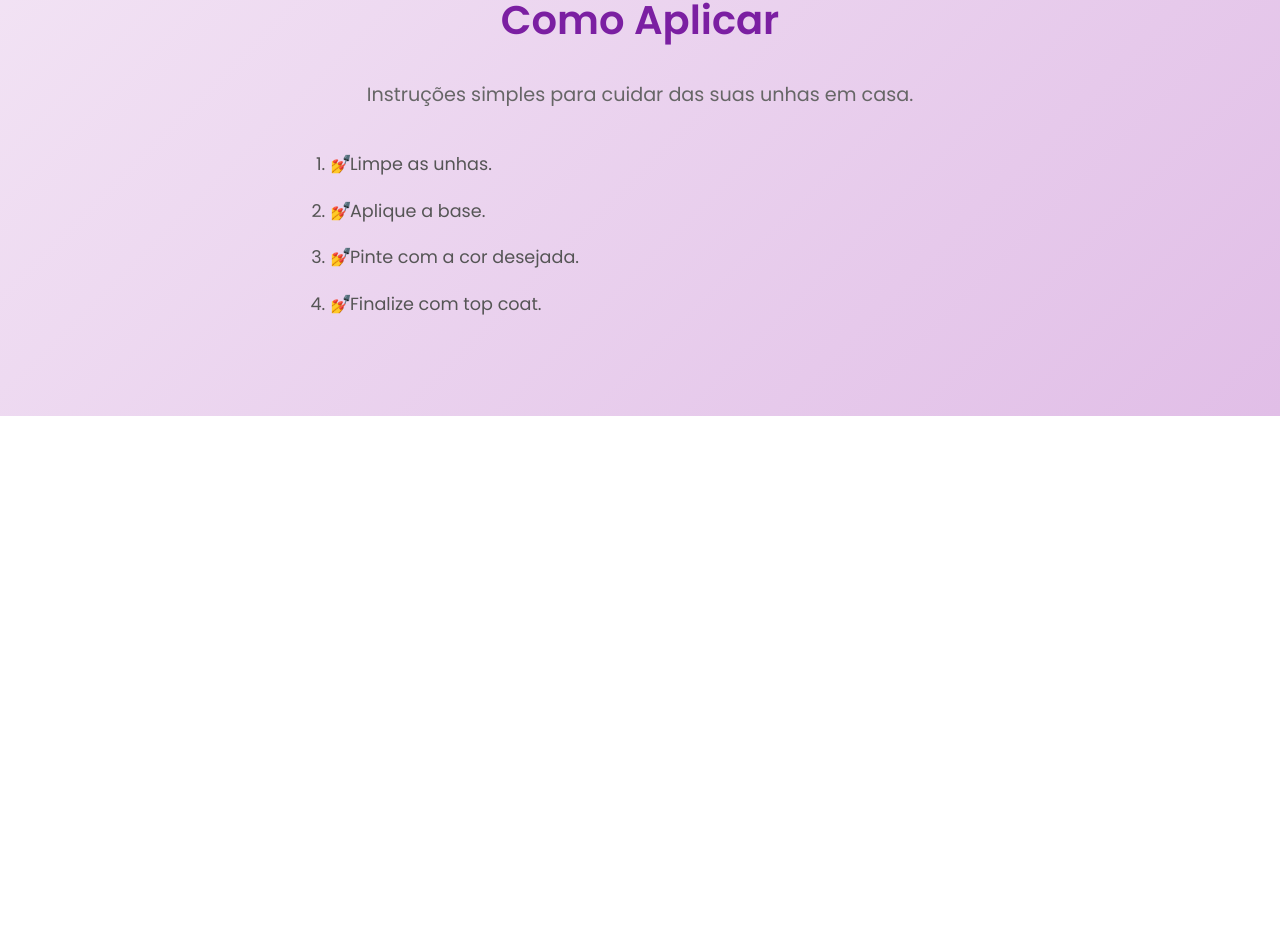
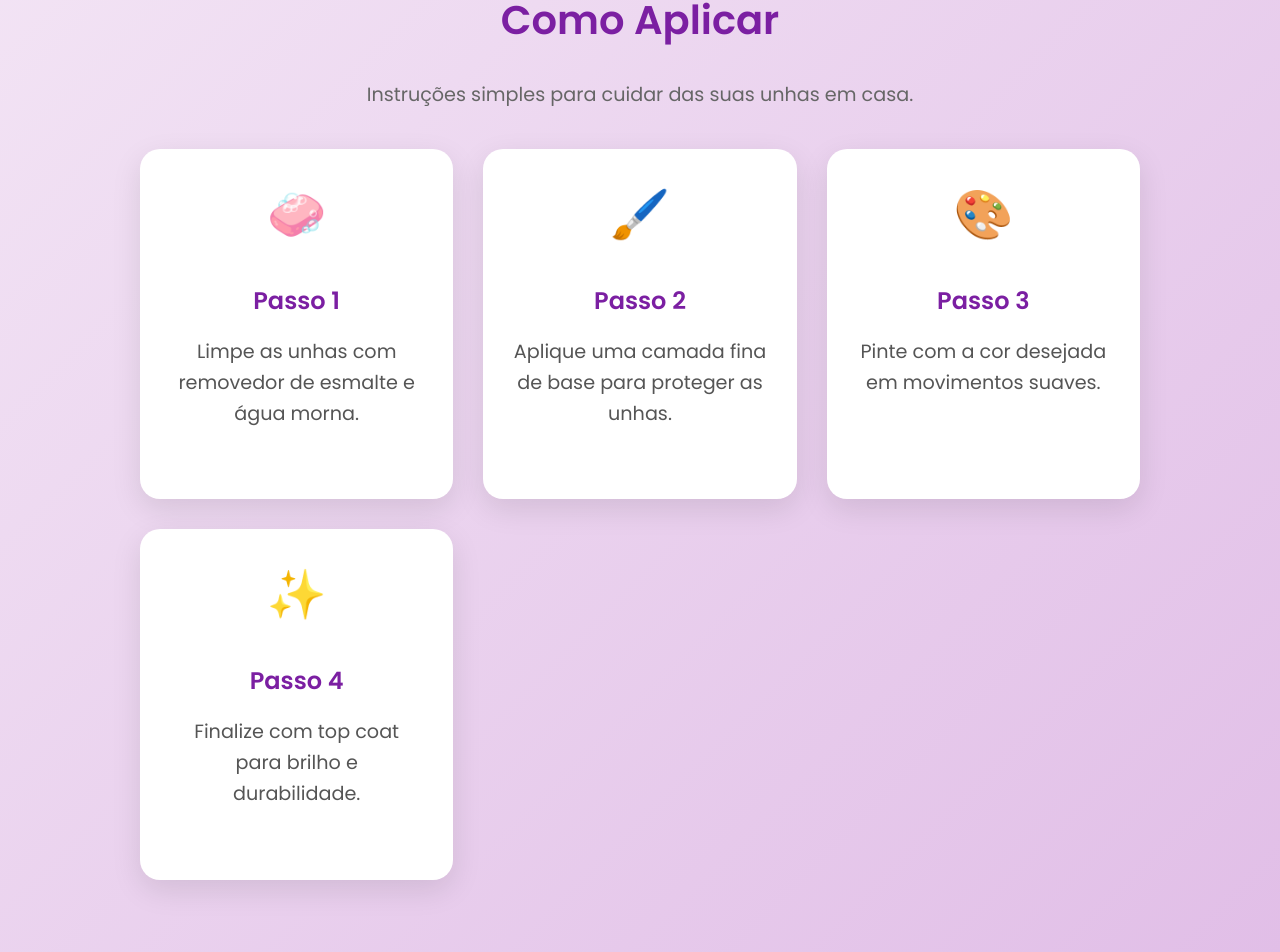
Before and after one commit to gnascimento2045/JhennyNails, a React (Create React App) app in the folder frontend/: page / in a window 1280 px wide. Shown: the part 1207-2159 px from the top of the page. Before the commit the page ends 1623 px from the top, so only its background shows below. Built offline with nearby package versions, Linux system fonts and the light colour scheme.

Commit message:
Refactor how-to section into a grid layout with individual steps for better clarity and user engagement

```diff
--- a/frontend/src/components/Home.css
+++ b/frontend/src/components/Home.css
@@ -226,24 +226,41 @@
   color: #666;
 }
 
-.how-to ol {
-  text-align: left;
-  max-width: 700px;
+.steps-grid {
+  display: grid;
+  grid-template-columns: repeat(auto-fit, minmax(250px, 1fr));
+  gap: 30px;
+  max-width: 1000px;
   margin: 0 auto;
-  font-size: 1.1em;
-  color: #555;
-  line-height: 1.8;
 }
 
-.how-to li {
-  margin-bottom: 15px;
-  padding-left: 20px;
-  position: relative;
+.step {
+  background: white;
+  padding: 30px;
+  border-radius: 20px;
+  text-align: center;
+  box-shadow: 0 10px 30px rgba(0,0,0,0.1);
+  transition: transform 0.3s ease, box-shadow 0.3s ease;
 }
 
-.how-to li::before {
-  content: '💅';
-  position: absolute;
-  left: 0;
-  color: #ab47bc;
+.step:hover {
+  transform: translateY(-10px);
+  box-shadow: 0 20px 40px rgba(0,0,0,0.15);
 }
+
+.step-icon {
+  font-size: 3em;
+  margin-bottom: 20px;
+}
+
+.step h4 {
+  font-size: 1.5em;
+  margin-bottom: 15px;
+  color: #7b1fa2;
+  font-weight: 600;
+}
+
+.step p {
+  color: #555;
+  line-height: 1.6;
+}
--- a/frontend/src/components/Home.js
+++ b/frontend/src/components/Home.js
@@ -211,16 +211,33 @@ function Home() {
         >
           Instruções simples para cuidar das suas unhas em casa.
         </motion.p>
-        <motion.ol
+        <motion.div
+          className="steps-grid"
           initial={{ opacity: 0 }}
           whileInView={{ opacity: 1 }}
           transition={{ duration: 1, delay: 0.6 }}
         >
-          <li>Limpe as unhas.</li>
-          <li>Aplique a base.</li>
-          <li>Pinte com a cor desejada.</li>
-          <li>Finalize com top coat.</li>
-        </motion.ol>
+          <div className="step">
+            <div className="step-icon">🧼</div>
+            <h4>Passo 1</h4>
+            <p>Limpe as unhas com removedor de esmalte e água morna.</p>
+          </div>
+          <div className="step">
+            <div className="step-icon">🖌️</div>
+            <h4>Passo 2</h4>
+            <p>Aplique uma camada fina de base para proteger as unhas.</p>
+          </div>
+          <div className="step">
+            <div className="step-icon">🎨</div>
+            <h4>Passo 3</h4>
+            <p>Pinte com a cor desejada em movimentos suaves.</p>
+          </div>
+          <div className="step">
+            <div className="step-icon">✨</div>
+            <h4>Passo 4</h4>
+            <p>Finalize com top coat para brilho e durabilidade.</p>
+          </div>
+        </motion.div>
       </motion.section>
     </div>
   );
```
